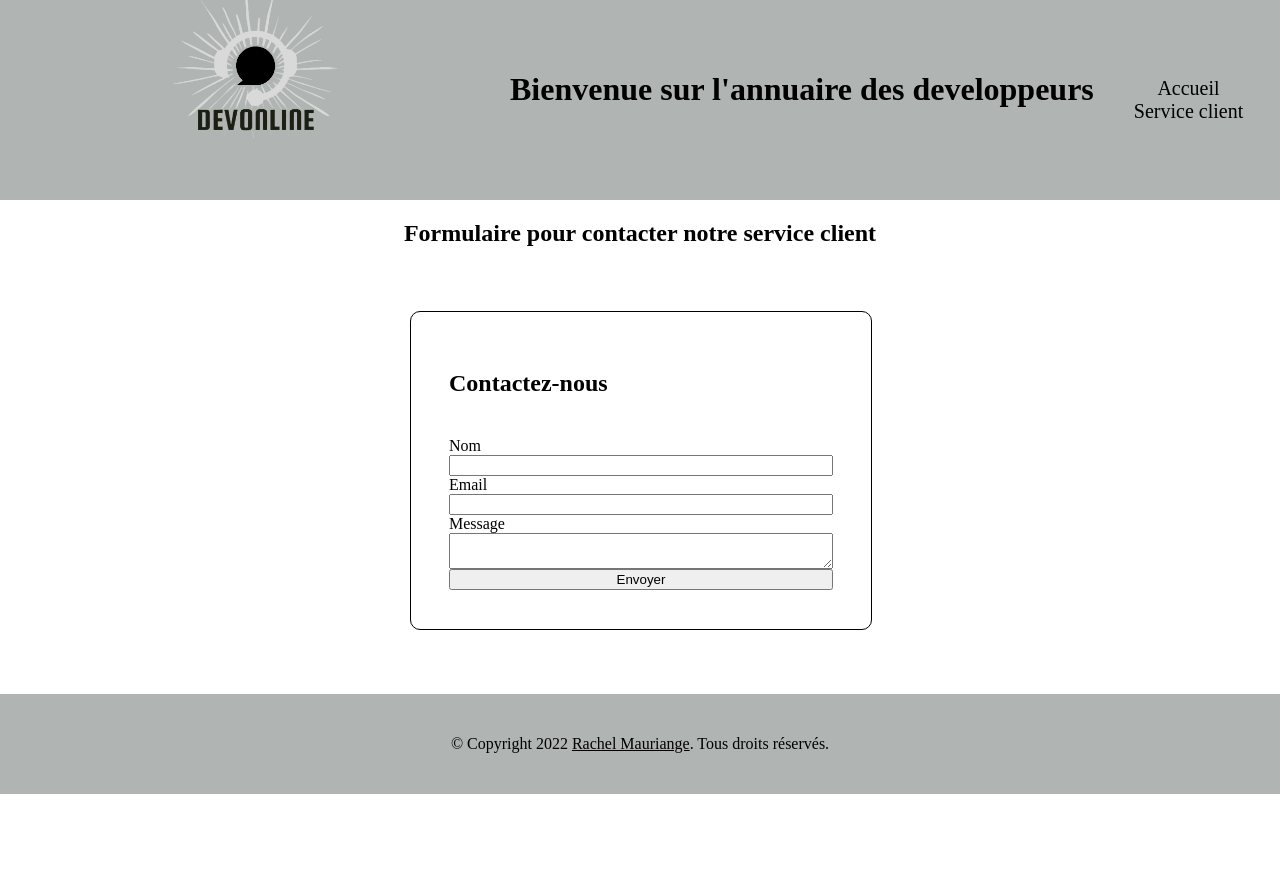
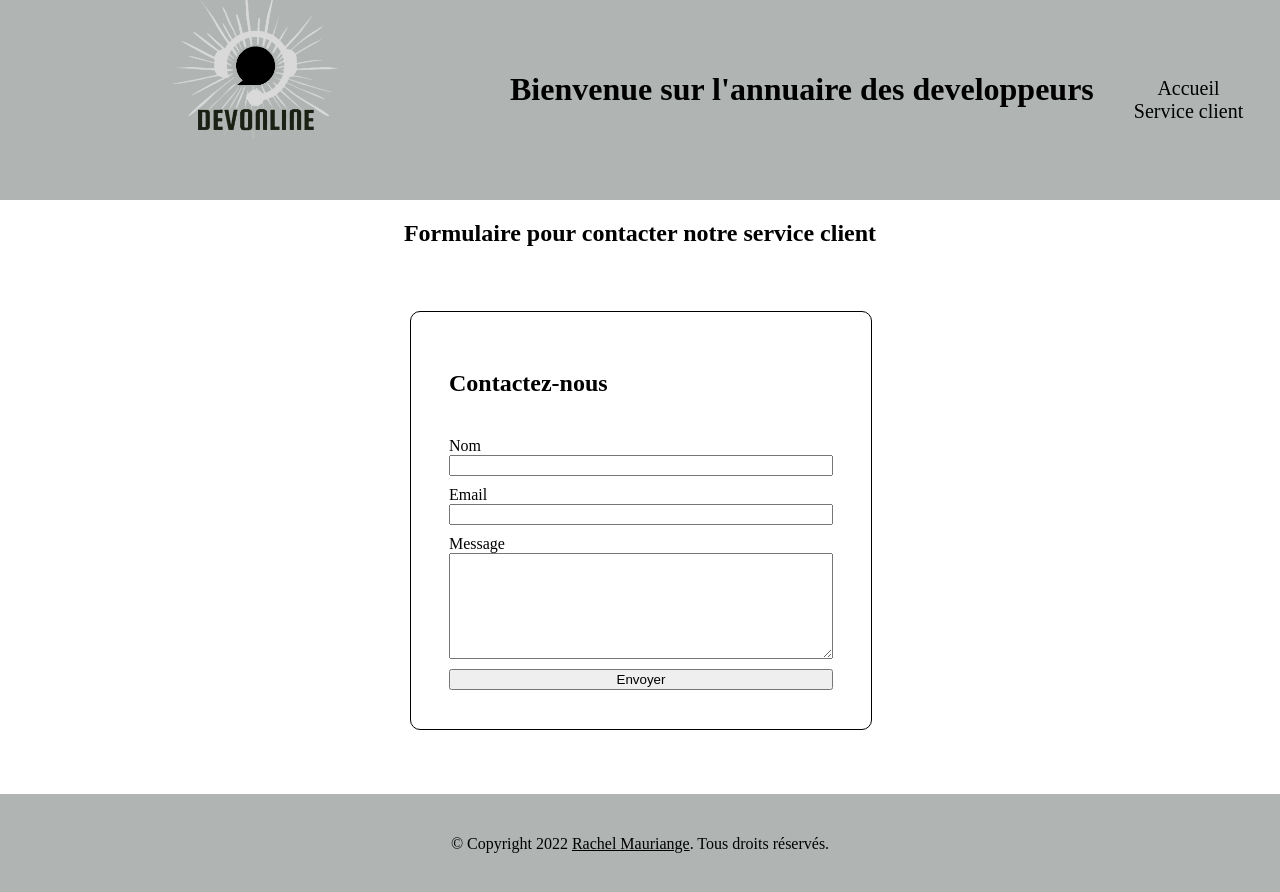
Before and after one commit to Rakel7/phonebook, a React (Create React App) app: page /contact in a window 1280 px wide. Before the commit the page ends 800 px from the top, so only its background shows below. Built offline with nearby package versions, Linux system fonts and the light colour scheme.

Commit message:
remove button, add css and axios on home

```diff
--- /dev/null
+++ b/src/App.css
@@ -0,0 +1,65 @@
+/* ============================================================================= */
+/* Cards List */
+/* ============================================================================= */
+
+#cards{
+    display: grid;
+    grid-template-columns:  repeat(4, 4fr);
+    grid-gap:  60px;
+    margin-left: 60px;
+  }
+
+
+  @media only screen and (max-width: 1439px) {
+    #cards{
+      display: grid;
+      grid-template-columns:  repeat(3, 3fr);
+      grid-gap:  60px;
+      margin-left: 60px;
+    }
+}
+
+@media only screen and (max-width: 1023px) {
+      #cards{
+        display: grid;
+        grid-template-columns:  repeat(2, 2fr);
+        grid-gap:  60px;
+        margin-left: 60px;
+      }
+}
+
+@media only screen and (max-width: 426px) {
+    #cards{
+      display: grid;
+      grid-template-columns:  repeat(1, 1fr);
+      grid-gap:  60px;
+      margin-left: 60px;
+    }
+}
+
+/* ============================================================================= */
+/* Formulaire de Contact */
+/* ============================================================================= */
+
+#containerForm {
+    margin: 5% 5% 5% 32%;
+    align-items: center;
+    max-width: 30%;
+    position: relative;
+    padding: 3%;
+    border: solid 1px;
+    border-radius: 10px
+}
+
+
+@media only screen and (max-width: 426px) {
+    #containerForm{
+        margin: 5% 5% 5% 20%;
+        align-items : center;
+        max-width: 60%;
+        position: relative;
+        padding: 3%;
+        border: solid 1px;
+        border-radius: 10px
+    }
+}
--- a/src/App.js
+++ b/src/App.js
@@ -1,4 +1,5 @@
 import React from 'react';
+import './App.css';
 import { BrowserRouter, Route, Routes } from 'react-router-dom';
 import Contact from './pages/Contact';
 import Home from './pages/Home';
--- a/src/components/CardsList.js
+++ b/src/components/CardsList.js
@@ -2,18 +2,11 @@ import React from 'react';
 import UserCard from './UserCard';
 
 const CardsList = ({ filtredList }) => {
-    const cardsStyle = {
-        display: "grid",
-        gridTemplateColumns: " repeat(4, 4fr)",
-        gridGap: "60px",
-        marginLeft: "60px",
-    }
 
     return (
         <>
-            <div style={cardsStyle}>
-                {console.log(filtredList)}
-                {filtredList?.map((userData) => (
+            <div  id="cards">
+                {filtredList.results?.map((userData) => (
                     <UserCard key={userData.email} userData={userData} />
                 ))}
             </div>
--- a/src/components/SearchBar.js
+++ b/src/components/SearchBar.js
@@ -1,7 +1,6 @@
 import React from 'react';
 
-
-const Searchbar = ({ fetchTrigger, setInput }) => {
+const Searchbar = ({ setInput }) => {
 
     const navStyle = {
         display: "flex",
@@ -18,7 +17,6 @@ const Searchbar = ({ fetchTrigger, setInput }) => {
 
     return (
         <div style={navStyle}>
-            <button onClick={() => fetchTrigger()} style={buttonStyle}>Afficher la liste</button>
 
             <input type="text" placeholder="Tapez le nom de la personne recherché" id="searchBar" onChange={(e) => setInput(e.target.value)} ></input>
 
--- a/src/components/UserCard.js
+++ b/src/components/UserCard.js
@@ -8,9 +8,12 @@ const UserCard = ({ userData }) => {
         textAlign: 'center',
         padding: "5px",
         margin: "5px",
-        border: "solid 1px"
+        border: "solid 1px",
+        boxShadow: "10px 5px 5px rgba(0, 0, 255, .2)",
 
     }
+
+
 
     return (
         <div style={cardStyle}>
--- a/src/pages/Contact.js
+++ b/src/pages/Contact.js
@@ -41,28 +41,17 @@ const Contact = () => {
             );
     };
 
-    const containerForm = {
-        margin: "5% 5% 5% 32%",
-        itemAlign: "center",
-        maxWidth: "30%",
-        position: "relative",
-        padding: "3%",
-        border: "solid 1px",
-        borderRadius: "10px"
-    }
-
-
     return (
         <div>
             <Header />
             <div>
                 <h2 style={{textAlign:"center"}}>Formulaire pour contacter notre service client</h2>
-                <div style={containerForm}>
+                <div  id="containerForm">
                     <h2 style={{marginBottom:"40px"}}>Contactez-nous</h2>
                     <form ref={form} onSubmit={sendEmail} style={{ display: "grid" }}>
                         <label>Nom</label>
                         <input type="text" name="name" required autoComplete="off" id="name" />
-                        <label>Email</label>
+                        <label style={{marginTop:"10px"}}>Email</label>
                         <input
                             type="email"
                             name="email"
@@ -70,9 +59,9 @@ const Contact = () => {
                             autoComplete="off"
                             id="email"
                         />
-                        <label>Message</label>
-                        <textarea name="message" id="mess" />
-                        <input type="submit" value="Envoyer" className="hover button" />
+                        <label style={{marginTop:"10px"}}>Message</label>
+                        <textarea name="message" id="mess" style={{height: "100px"}}/>
+                        <input type="submit" value="Envoyer" className="hover button" style={{marginTop:"10px"}}/>
                     </form>
                     <div className="formMessage"></div>
                 </div>
--- a/src/pages/Home.js
+++ b/src/pages/Home.js
@@ -1,5 +1,6 @@
 import axios from 'axios';
 import React, { useState } from 'react';
+import { useEffect } from 'react';
 import CardsList from '../components/CardsList';
 import Footer from '../components/Footer';
 import Header from '../components/Header';
@@ -9,23 +10,10 @@ const Home = () => {
     const [users, setUser] = useState([]);
     const [searchQuery, setSearchQuery] = useState("");
 
-    const fetchUser = async () => {
-        const { data } = await axios.get('https://randomuser.me/api/?results=30');
-        console.log('DATA:', data.results);
-        setUser(data.results);
-    }
-
-    // filter la liste des users ici
-    // return si searchQuery ? filtré selon la query : liste de base
-    const filterList = (searchQuery) => {
-
-        if (searchQuery) {
-            searchQuery?.filter(user => user.toLowerCase().includes(searchQuery.toLowerCase()))
-        }
-        else {
-            return users
-        }
-    }
+    useEffect(() => {
+        axios.get('https://randomuser.me/api/?results=30')
+        .then((res) => setUser(res.data))
+    }, []);
 
     return (
 
@@ -33,19 +21,11 @@ const Home = () => {
             <Header />
 
             <SearchBar
-                // ecouter les events venant de l'enfant
-                // searchQuery={event.target.value(input)}
-                // fetchTrigger='event du clique du button'
-
                 setInput={searchQuery => setSearchQuery(searchQuery)}
-
-                // Button axios
-                fetchTrigger={fetchUser}
             />
 
             <CardsList
-                // passer la liste filtré
-                filtredList={filterList()}
+                filtredList={users}
             />
             <Footer />
         </div>
```
